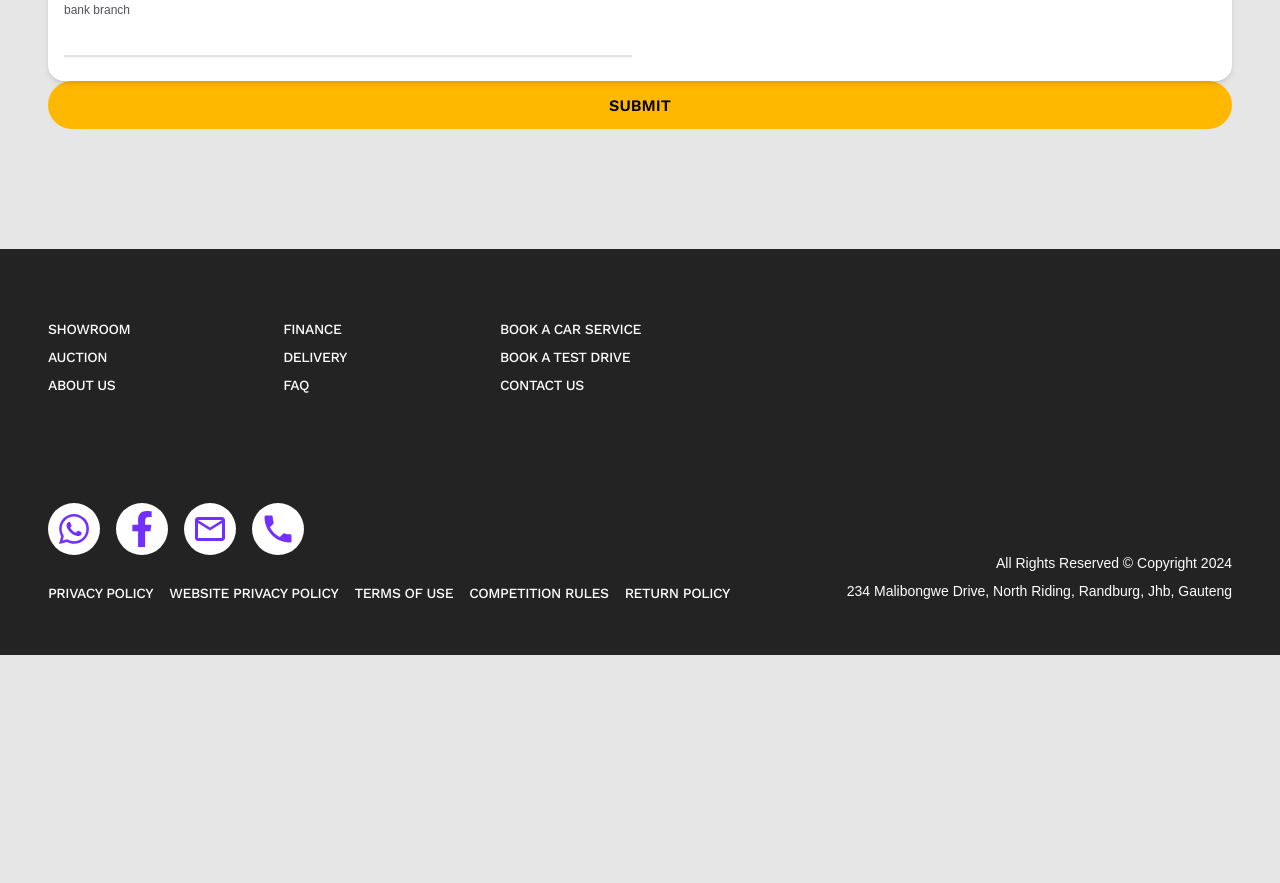
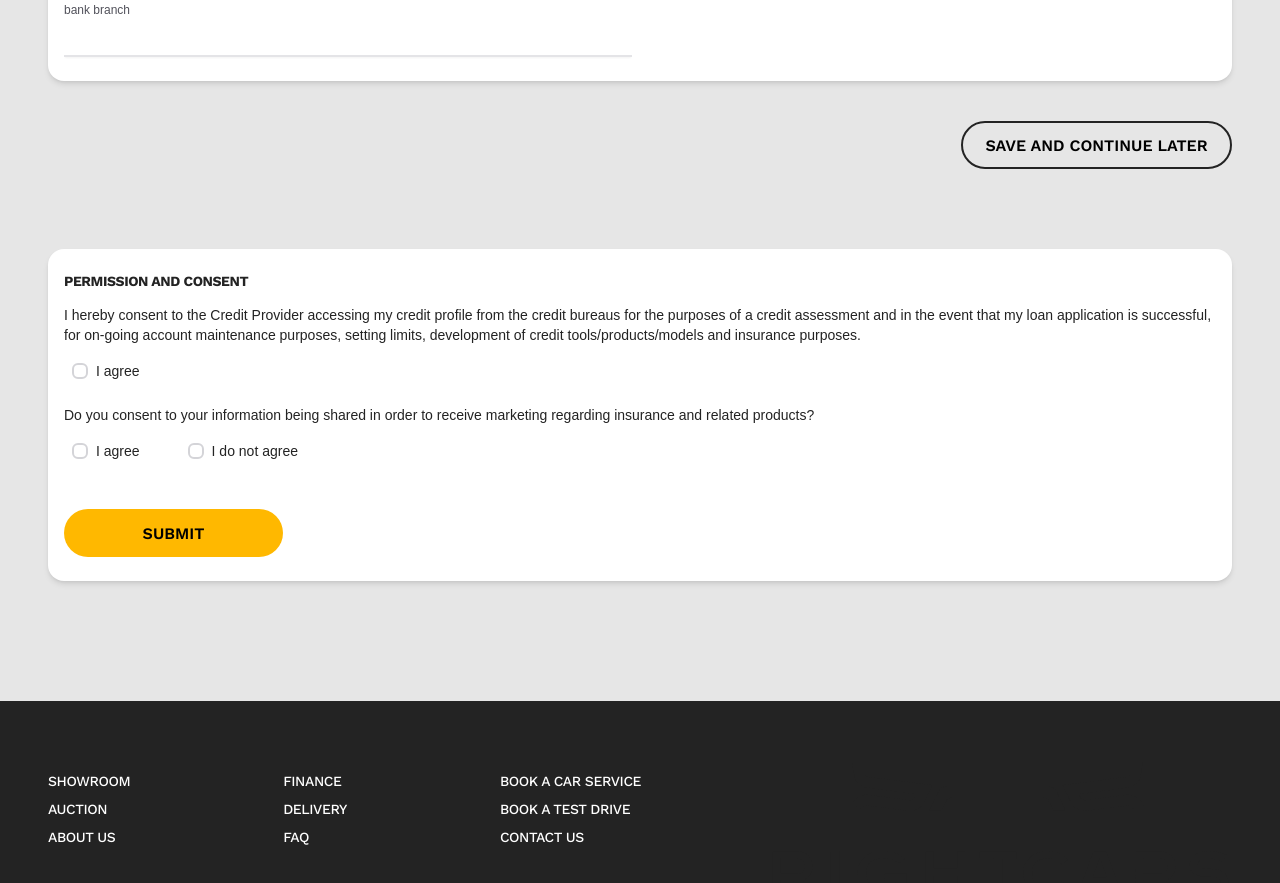
Before and after one commit to right-cars/right-cars-site-frontend, a Next.js app: page /showroom/1/finance in a window 1280 px wide. Shown: the part 6140-7023 px from the top of the page. Before the commit the page ends 6795 px from the top, so only its background shows below. Built offline with nearby package versions, Linux system fonts and the light colour scheme; a web font is replaced by a local one.

Commit message:
updatted finance-page

```diff
--- a/src/app/showroom/[id]/finance/page.tsx
+++ b/src/app/showroom/[id]/finance/page.tsx
@@ -1,31 +1,47 @@
 "use client";
 import { ChangeEvent, FormEvent, useState } from "react";
 // import { useParams } from "next/navigation";
+import Button from "@/shared/components/Buttons/Button/Button";
 import Container from "@/shared/layouts/Container/Container";
-import cls from "./styles.module.scss";
 import ModalWindow from "@/shared/components/ModalWindow/ModalWindow";
 import ThanksPopup from "@/shared/components/Popups/ThanksPopup/ThanksPopup";
 import FormFieldsBlock from "@/modules/FormFieldsBlock/FormField";
 import { fieldsBlock } from "./fieldsData";
-import Button from "@/shared/components/Buttons/Button/Button";
 import { initialFormData } from "./initialState";
+import Permission from "@/app/views/FinancePage/Permission";
+import cls from "./styles.module.scss";
 
 export default function FinancePage() {
   // const { id } = useParams();
   // console.log("🚀 ~ FinancePage ~ id:", id)
 
   const [formData, setFormData] = useState(initialFormData);
+  const [checkboxes, setCheckboxes] = useState({
+    permission: false,
+    sharingPreference: null,
+  });
 
   const [isModalOpen, setIsModalOpen] = useState(false);
-  const [privacyPolicyChecked, setPrivacyPolicyChecked] = useState(false);
+
+  const resetForm = () => {
+    setFormData(initialFormData);
+    setCheckboxes({
+      permission: false,
+      sharingPreference: null,
+    });
+  };
 
   const handleChange = <T extends keyof typeof formData>(
     e: ChangeEvent<HTMLInputElement | HTMLTextAreaElement | HTMLSelectElement>
   ) => {
     const { name, value, type } = e.target;
 
-    if (type === "checkbox") {
-      setPrivacyPolicyChecked((prev) => !prev);
+    if (type === "checkbox" || type === "radio") {
+      const { checked } = e.target as HTMLInputElement;
+      setCheckboxes((prev) => ({
+        ...prev,
+        [name]: type === "checkbox" ? checked : value,
+      }));
     } else {
       setFormData((prev) => {
         for (const key in prev) {
@@ -47,7 +63,10 @@ export default function FinancePage() {
   const handleSubmit = (e: FormEvent<HTMLFormElement>) => {
     e.preventDefault();
     console.log("Form Data:", formData);
+    console.log("Checkboxes Data:", checkboxes);
     setIsModalOpen(true);
+
+    resetForm();
   };
 
   return (
@@ -73,7 +92,25 @@ export default function FinancePage() {
                 );
               })}
             </div>
-            <Button type="submit" text="submit" />
+            <div className={cls.saveBtnWrapp}>
+              <Button
+                text="save and continue later"
+                color="transparent"
+                onClick={() => {
+                  console.log("🍾");
+                }}
+              />
+            </div>
+            <div className={cls.permissionWrapp}>
+              <Permission
+                handleChange={handleChange}
+                permissionChecked={checkboxes.permission}
+                sharingPreference={checkboxes.sharingPreference}
+              />
+              <div className={cls.submitBtnWrapp}>
+                <Button type="submit" text="submit" />
+              </div>
+            </div>
           </form>
         </section>
       </Container>
--- a/src/app/showroom/[id]/finance/styles.module.scss
+++ b/src/app/showroom/[id]/finance/styles.module.scss
@@ -26,3 +26,34 @@
     gap: 40px;
   }
 }
+
+.saveBtnWrapp {
+  margin-top: 40px;
+  width: 271px;
+  margin-bottom: 80px;
+  margin-left: auto;
+
+  @media (max-width: 989px) {
+    margin-bottom: 54px;
+  }
+
+  @media (max-width: 550px) {
+    width: 100%;
+    margin-bottom: 40px;
+  }
+}
+
+.permissionWrapp {
+  background-color: var(--white);
+  box-shadow: var(--shadow);
+  border-radius: 16px;
+  padding: 24px 16px;
+}
+
+.submitBtnWrapp {
+  width: 219px;
+
+  @media (max-width: 550px) {
+    width: 100%;
+  }
+}
--- /dev/null
+++ b/src/app/views/FinancePage/Permission.tsx
@@ -0,0 +1,59 @@
+import { ChangeEvent } from "react";
+import Checkbox from "@/shared/components/Checkbox/Checkbox";
+import cls from "./styles.module.scss";
+
+interface PermissionProps {
+  handleChange: (e: ChangeEvent<HTMLInputElement>) => void;
+  permissionChecked: boolean;
+  sharingPreference: "allow" | "prohibit" | null;
+}
+
+export default function Permission({
+  handleChange,
+  permissionChecked,
+  sharingPreference,
+}: PermissionProps) {
+  return (
+    <>
+      <h4 style={{ marginBottom: 16 }}>Permission and Consent</h4>
+      <p className="textSmall" style={{ marginBottom: 8 }}>
+        I hereby consent to the Credit Provider accessing my credit profile from
+        the credit bureaus for the purposes of a credit assessment and in the
+        event that my loan application is successful, for on-going account
+        maintenance purposes, setting limits, development of credit
+        tools/products/models and insurance purposes.
+      </p>
+      <Checkbox
+        variant="square"
+        id="permission"
+        label=" I agree"
+        checked={permissionChecked}
+        onToggle={handleChange}
+      />
+      <p className="textSmall" style={{ marginBottom: 8, marginTop: 16 }}>
+        Do you consent to your information being shared in order to receive
+        marketing regarding insurance and related products?
+      </p>
+      <div className={cls.checkboxesWrapp}>
+        <Checkbox
+          type="radio"
+          variant="square"
+          radioName="sharingPreference"
+          label="I agree"
+          id="allow"
+          checked={sharingPreference === "allow"}
+          onToggle={handleChange}
+        />
+        <Checkbox
+          type="radio"
+          variant="square"
+          radioName="sharingPreference"
+          label="I do not agree"
+          id="prohibit"
+          checked={sharingPreference === "prohibit"}
+          onToggle={handleChange}
+        />
+      </div>
+    </>
+  );
+}
--- /dev/null
+++ b/src/app/views/FinancePage/styles.module.scss
@@ -0,0 +1,5 @@
+.checkboxesWrapp{
+    display: flex;
+    gap:32px;
+    margin-bottom: 40px;
+}
--- a/src/shared/components/Checkbox/Checkbox.tsx
+++ b/src/shared/components/Checkbox/Checkbox.tsx
@@ -1,23 +1,44 @@
+import { ChangeEvent } from "react";
 import cls from "./styles.module.scss";
 
 interface CheckboxProps {
+  id?: string;
   label: string;
   checked: boolean;
-  onToggle: () => void;
+  onToggle: (e: ChangeEvent<HTMLInputElement>) => void;
+  variant?: "circle" | "square";
+  type?: "checkbox" | "radio";
+  radioName?: string;
 }
 
-export default function Checkbox({ label, checked, onToggle }: CheckboxProps) {
+export default function Checkbox({
+  label,
+  checked,
+  id,
+  onToggle,
+  variant = "circle",
+  type = "checkbox",
+  radioName,
+}: CheckboxProps) {
   return (
-    <div className={cls.checkbox}>
+    <div
+      className={cls.checkbox}
+      style={{ padding: variant === "square" ? 8 : "" }}
+    >
       <input
-        id={label}
-        type="checkbox"
+        id={id ? id : label}
+        value={id}
+        name={radioName ? radioName : id ? id : label}
+        type={type}
         checked={checked}
-        readOnly
-        className={cls.hiddenInput}
-        onClick={onToggle}
+        className={variant === "circle" ? cls.hiddenInput : cls.squareCheckbox}
+        onChange={onToggle}
       />
-      <label htmlFor={label} className="textSmall" style={{cursor:"pointer"}}>
+      <label
+        htmlFor={id ? id : label}
+        className="textSmall"
+        style={{ cursor: "pointer" }}
+      >
         {label}
       </label>
     </div>
--- a/src/shared/components/Checkbox/styles.module.scss
+++ b/src/shared/components/Checkbox/styles.module.scss
@@ -23,3 +23,23 @@
   background-position: center;
   background-repeat: no-repeat;
 }
+
+.squareCheckbox{
+appearance: none;
+  cursor: pointer;
+  width: 16px;
+  height: 16px;
+  background-image: url(../../../../public/icons/checkbox.svg);
+  background-size: 16px 16px;
+  border: none;
+  background-position: center;
+  background-repeat: no-repeat;
+}
+
+.squareCheckbox:checked {
+  background-image: url(../../../../public/icons/checkbox-active.svg);
+  background-size: 16px 16px;
+  border: none;
+  background-position: center;
+  background-repeat: no-repeat;
+}
```
Also changed, not shown: src/app/views/HomeView/ContactsBlock/FormBlock/PrivacyPolicy/PrivacyPolicy.tsx (+8 -13 lines), src/app/views/HomeView/ContactsBlock/FormBlock/styles.module.scss (+0 -27 lines), public/icons/checkbox.svg, src/app/views/FinancePage/FormBlocks/styles.module.scss (deleted).
